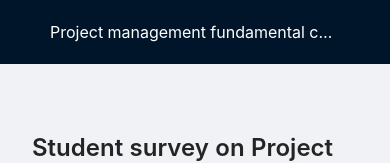
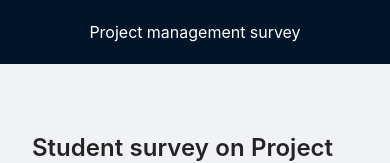
Before and after one commit to tbwiss/gamified-pm-learning, a React (Create React App) app: page / in a window 390 px wide. Shown: the top 163 px of the page. Built offline with nearby package versions, Linux system fonts and the light colour scheme.

Commit message:
mobile view improvement

```diff
--- a/src/components/main/Main.tsx
+++ b/src/components/main/Main.tsx
@@ -57,9 +57,7 @@ const Main: FC = () => {
   return (
     <>
       <Layout className="layout">
-        <Header className="header" onClick={() => setIsStepper(!isStepper)}>
-          Project management fundamental concepts
-        </Header>
+        <Header className="header">Project management survey</Header>
         <Content className="content">
           {renderPage()}
           <div style={{ visibility: "hidden" }}>
@@ -71,7 +69,7 @@ const Main: FC = () => {
             <img src={BadgeDonation} alt="thumbs" width="10px" height="10px" />
           </div>
         </Content>
-        <Footer className="footer" onClick={() => setPageIdx(0)}>
+        <Footer className="footer">
           Copyright of content: xxx TM;
           {/* Is this needed or just confusing?? Probably more confusing then helpful */}
           {/* Just in case: to the survey page */}
--- a/src/components/stepper/Stepper.css
+++ b/src/components/stepper/Stepper.css
@@ -42,7 +42,7 @@
 
 @media only screen and (max-width: 1000px) {
   .steps-wrap {
-    margin: 2em;
+    margin: 1.5em 1em;
     flex-direction: column-reverse;
   }
 
--- a/src/components/viewer/Viewer.css
+++ b/src/components/viewer/Viewer.css
@@ -5,6 +5,6 @@
 }
 
 .viewer-content-wrap {
-  padding: 1.5em;
+  padding: 1em;
   text-align: justify;
 }
```
